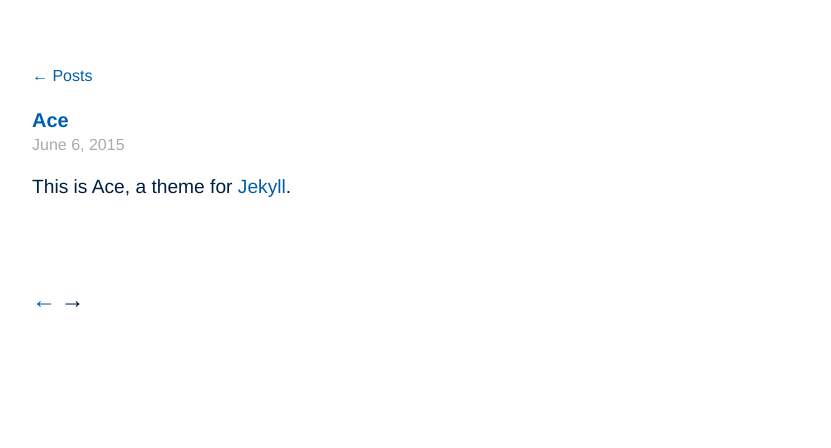
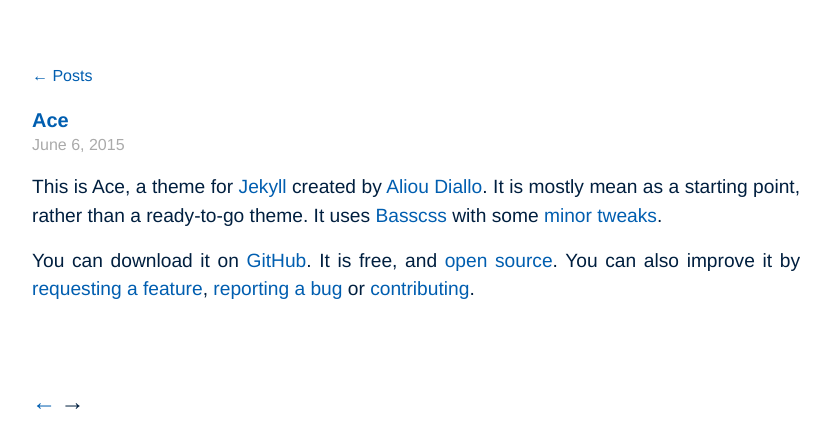
Before and after one commit to aliou/ace, a Jekyll site: the page built from _posts/2015-06-06-ace.markdown, in a window 1280 px wide. Shown: the top 448 px of the page, without its empty margins (32-863 px from the left). Built offline with Jekyll 4.4.1, drawn with Linux system fonts in a browser that asks for light colours; Markdown is read by kramdown in place of the engine named in the settings.

Commit message:
Update sample posts.

```diff
--- a/_config.yml
+++ b/_config.yml
@@ -9,7 +9,7 @@ url: http://aliou.github.io/ace
 baseurl: /
 description: Ace, a Jekyll theme.
 
-paginate: 3
+paginate: 5
 paginate_path: '/:num'
 
 exclude: [Gemfile, Gemfile.lock, gulpfile.js, package.json, node_modules, css]
--- a/_posts/2015-06-04-welcome-to-jekyll.markdown
+++ b/_posts/2015-06-04-welcome-to-jekyll.markdown
@@ -1,7 +1,6 @@
 ---
 layout: post
 title:  "Welcome to Jekyll!"
-summary: "Let's get started with Jekyll."
 ---
 
 You’ll find this post in your `_posts` directory. Go ahead and edit it and re-build the site to see your changes. You can rebuild the site in many different ways, but the most common way is to run `jekyll serve`, which launches a web server and auto-regenerates your site when a file is updated.
--- a/_posts/2015-06-06-ace.markdown
+++ b/_posts/2015-06-06-ace.markdown
@@ -3,4 +3,13 @@ layout: post
 title:  "Ace"
 ---
 
-This is Ace, a theme for [Jekyll](http://jekyllrb.com).
+This is Ace, a theme for <a href='http://jekyllrb.com' target='_blank'>Jekyll</a> created by <a href='http://aliou.me' target='_blank'>Aliou Diallo</a>.
+It is mostly mean as a starting point, rather than a ready-to-go theme.
+It uses <a href='http://www.basscss.com/' target='_blank'>Basscss</a>
+with some <a href='https://github.com/aliou/ace/blob/master/css/style.css' target='_blank'>minor tweaks</a>.
+
+You can download it on <a href='https://github.com/aliou/ace' target='_blank'>GitHub</a>.
+It is free, and <a href='https://github.com/aliou/ace/blob/v1/LICENSE' target='_blank'>open source</a>.
+You can also improve it by <a href='https://github.com/aliou/ace/issues/new' target='_blank'>requesting a feature</a>,
+<a href='https://github.com/aliou/ace/issues/new' target='_blank'>reporting a bug</a>
+or <a href='https://github.com/aliou/ace/fork' target='_blank'>contributing</a>.
```
Also changed, not shown: _posts/2015-06-05-programming-language.md (+1 -1 lines).
